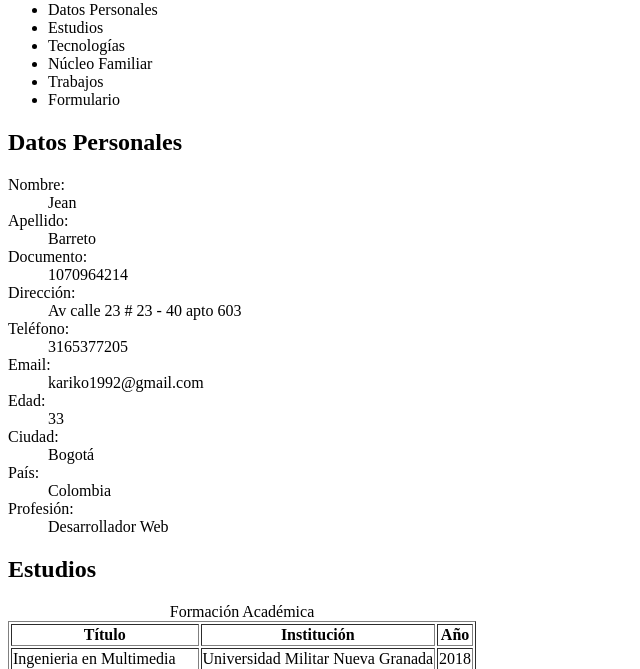
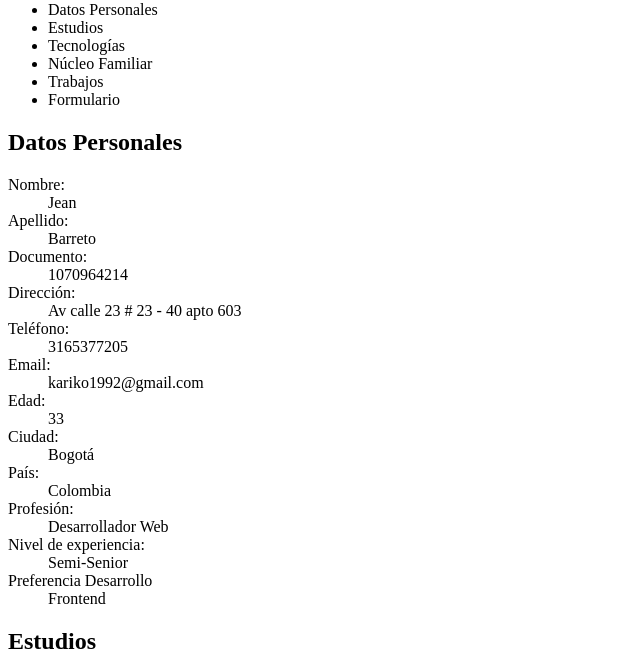
Before and after one commit to Jeanb1992/ejercicioTablas, a plain HTML site: page ejercicioHTML/DevProfile.html in a window 1280 px wide. Shown: the part 79-748 px from the top of the page, without its empty margins (0-640 px from the left). Drawn offline with Linux system fonts and the light colour scheme.

```diff
--- a/ejercicioHTML/DevProfile.html
+++ b/ejercicioHTML/DevProfile.html
@@ -44,6 +44,10 @@
                     <dd>Colombia</dd>
                     <dt>Profesión:</dt>
                     <dd>Desarrollador Web</dd>
+                    <dt>Nivel de experiencia:</dt>
+                    <dd>Semi-Senior</dd>
+                    <dt>Preferencia Desarrollo</dt>
+                    <dd>Frontend</dd>
                 </dl>
             </article>
             <article>
```
